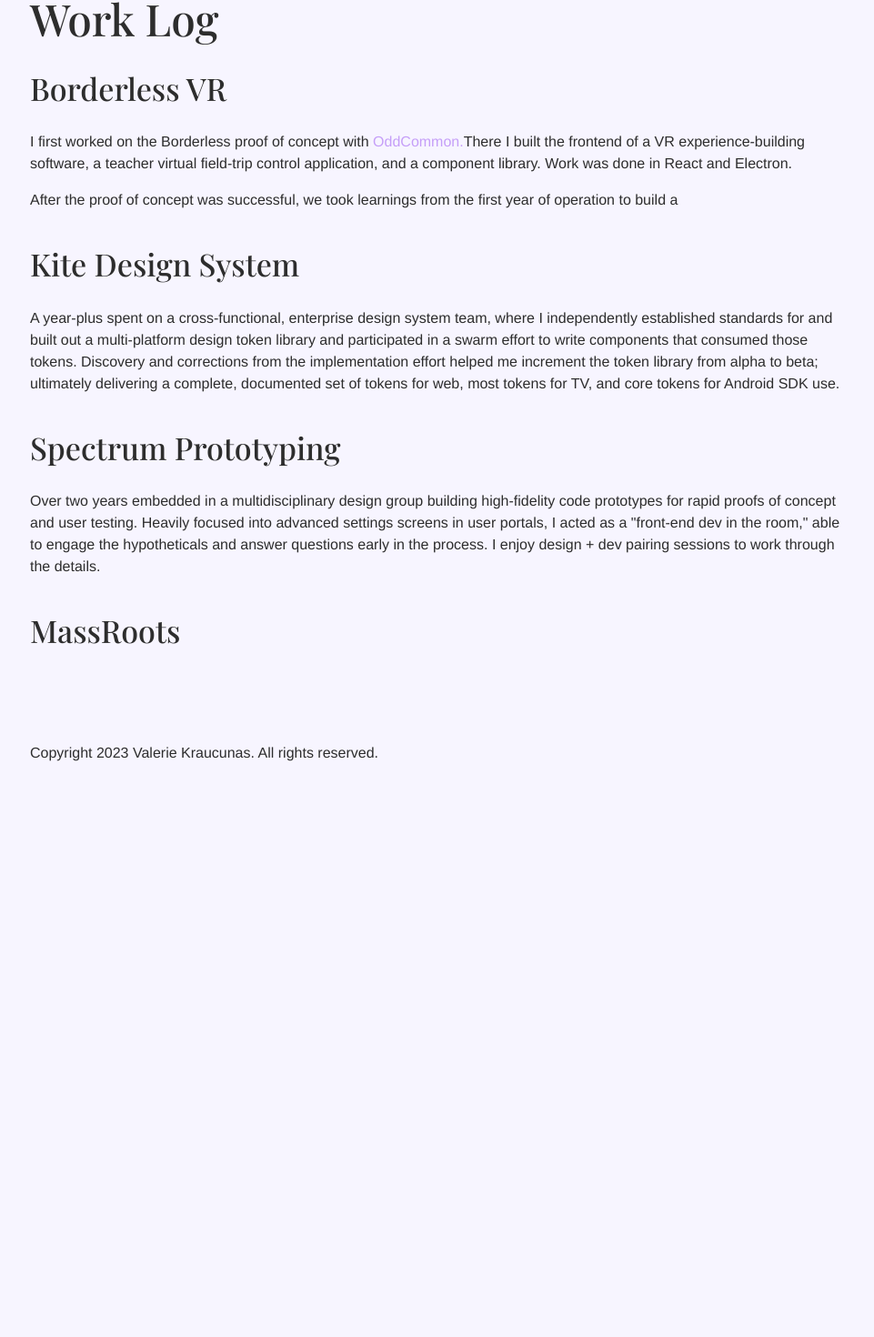
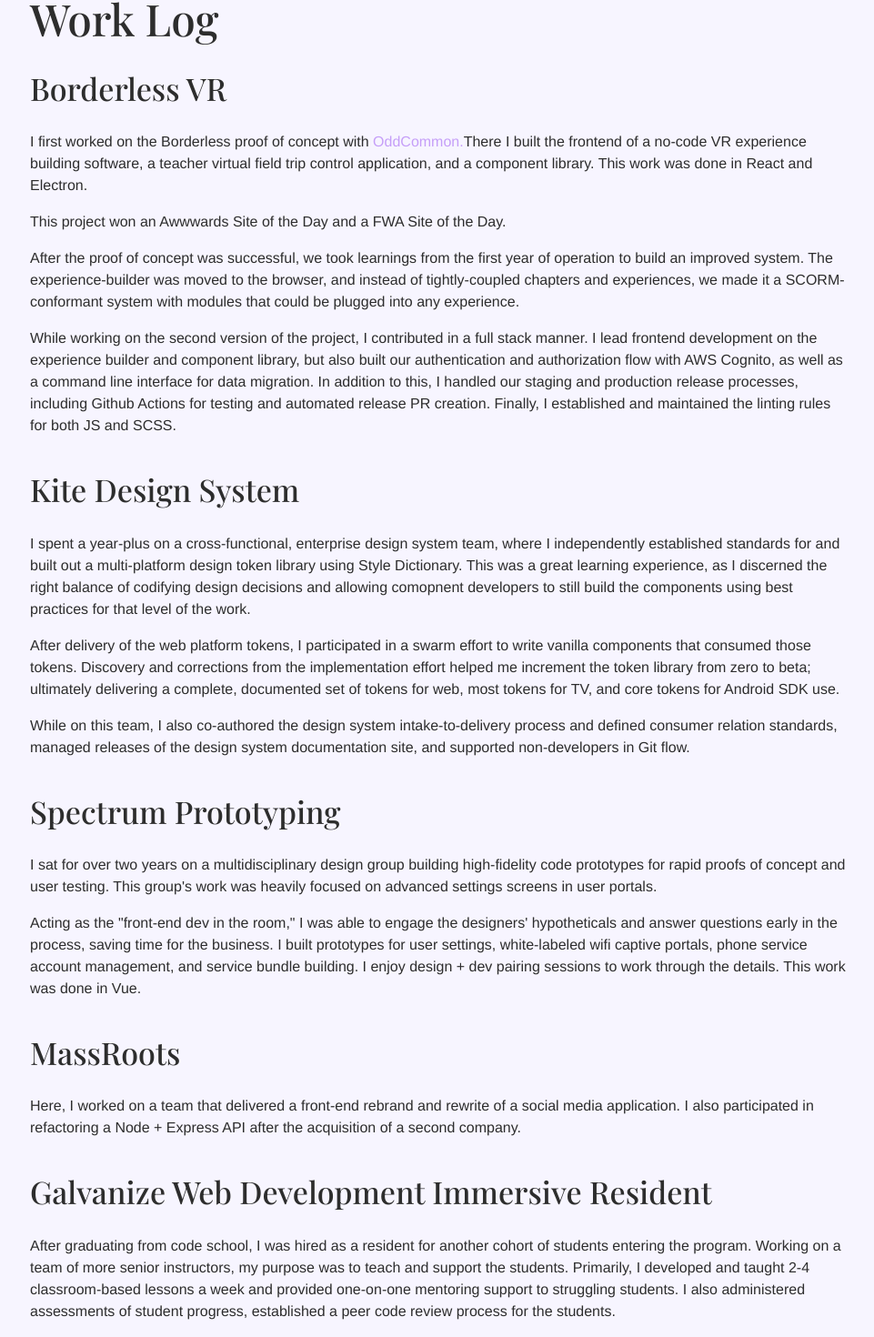
Before and after one commit to vkraucunas/portfolio2023, a React (Vite) app: page /cv in a window 1280 px wide. Shown: the part 196-1666 px from the top of the page at 91% size, without its empty margins (157-1118 px from the left). Before the commit the page ends 1052 px from the top, so only its background shows below. Built offline with nearby package versions, Linux system fonts and the light colour scheme.

Commit message:
chore: Content updates

```diff
--- a/src/views/Home/index.tsx
+++ b/src/views/Home/index.tsx
@@ -108,8 +108,8 @@ function Home() {
         </p>
         <p>Back-end: Node, Express, PostgreSQL, Mongo</p>
         <p>
-          Workflow: Git, Github, Github Actions, GitLab, JIRA, Trello, Jest,
-          ESLint, Stylelint, Vite, Jest, Webpack
+          Workflow: Git, Github, Github Actions, GitLab, Jest, ESLint,
+          Stylelint, Vite, Webpack, JIRA, Trello
         </p>
         <p>
           Additional skills: Style dictionary, Figma, Design thinking, Systems
--- a/src/views/ValCV/index.tsx
+++ b/src/views/ValCV/index.tsx
@@ -14,41 +14,95 @@ function ValCV() {
           >
             OddCommon.
           </Link>
-          There I built the frontend of a VR experience-building software, a
-          teacher virtual field-trip control application, and a component
-          library. Work was done in React and Electron.
+          There I built the frontend of a no-code VR experience building
+          software, a teacher virtual field trip control application, and a
+          component library. This work was done in React and Electron.
+        </p>
+        <p>
+          This project won an Awwwards Site of the Day and a FWA Site of the
+          Day.
         </p>
         <p>
           After the proof of concept was successful, we took learnings from the
-          first year of operation to build a{" "}
+          first year of operation to build an improved system. The
+          experience-builder was moved to the browser, and instead of
+          tightly-coupled chapters and experiences, we made it a
+          SCORM-conformant system with modules that could be plugged into any
+          experience.
+        </p>
+        <p>
+          While working on the second version of the project, I contributed in a
+          full stack manner. I lead frontend development on the experience
+          builder and component library, but also built our authentication and
+          authorization flow with AWS Cognito, as well as a command line
+          interface for data migration. In addition to this, I handled our
+          staging and production release processes, including Github Actions for
+          testing and automated release PR creation. Finally, I established and
+          maintained the linting rules for both JS and SCSS.
         </p>
       </section>
       <section>
         <h2>Kite Design System</h2>
         <p>
-          A year-plus spent on a cross-functional, enterprise design system
+          I spent a year-plus on a cross-functional, enterprise design system
           team, where I independently established standards for and built out a
-          multi-platform design token library and participated in a swarm effort
-          to write components that consumed those tokens. Discovery and
-          corrections from the implementation effort helped me increment the
-          token library from alpha to beta; ultimately delivering a complete,
-          documented set of tokens for web, most tokens for TV, and core tokens
-          for Android SDK use.
+          multi-platform design token library using Style Dictionary. This was a
+          great learning experience, as I discerned the right balance of
+          codifying design decisions and allowing comopnent developers to still
+          build the components using best practices for that level of the work.
+        </p>
+        <p>
+          After delivery of the web platform tokens, I participated in a swarm
+          effort to write vanilla components that consumed those tokens.
+          Discovery and corrections from the implementation effort helped me
+          increment the token library from zero to beta; ultimately delivering a
+          complete, documented set of tokens for web, most tokens for TV, and
+          core tokens for Android SDK use.
+        </p>
+        <p>
+          While on this team, I also co-authored the design system
+          intake-to-delivery process and defined consumer relation standards,
+          managed releases of the design system documentation site, and
+          supported non-developers in Git flow.
         </p>
       </section>
       <section>
         <h2>Spectrum Prototyping</h2>
         <p>
-          Over two years embedded in a multidisciplinary design group building
+          I sat for over two years on a multidisciplinary design group building
           high-fidelity code prototypes for rapid proofs of concept and user
-          testing. Heavily focused into advanced settings screens in user
-          portals, I acted as a "front-end dev in the room," able to engage the
-          hypotheticals and answer questions early in the process. I enjoy
-          design + dev pairing sessions to work through the details.
+          testing. This group's work was heavily focused on advanced settings
+          screens in user portals.
+        </p>
+        <p>
+          Acting as the "front-end dev in the room," I was able to engage the
+          designers' hypotheticals and answer questions early in the process,
+          saving time for the business. I built prototypes for user settings,
+          white-labeled wifi captive portals, phone service account management,
+          and service bundle building. I enjoy design + dev pairing sessions to
+          work through the details. This work was done in Vue.
         </p>
       </section>
       <section>
         <h2>MassRoots</h2>
+        <p>
+          Here, I worked on a team that delivered a front-end rebrand and
+          rewrite of a social media application. I also participated in
+          refactoring a Node + Express API after the acquisition of a second
+          company.
+        </p>
+      </section>
+      <section>
+        <h2>Galvanize Web Development Immersive Resident</h2>
+        <p>
+          After graduating from code school, I was hired as a resident for
+          another cohort of students entering the program. Working on a team of
+          more senior instructors, my purpose was to teach and support the
+          students. Primarily, I developed and taught 2-4 classroom-based
+          lessons a week and provided one-on-one mentoring support to struggling
+          students. I also administered assessments of student progress,
+          established a peer code review process for the students.
+        </p>
       </section>
     </div>
   );
```
